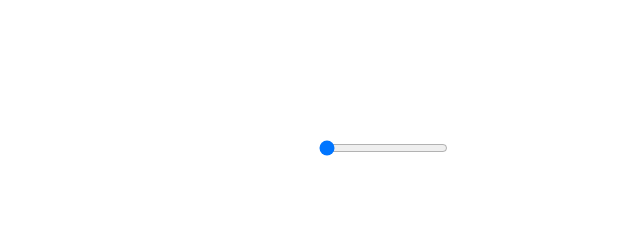
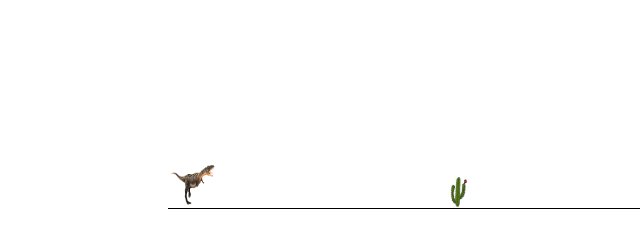
Before and after one commit to HeleneElena/small-jobs, a plain HTML site: page index.html in a window 1280 px wide. Shown: the whole page, without its empty margins (172-812 px from the left). Drawn offline with Linux system fonts and the light colour scheme.

Commit message:
DinoGame

```diff
--- a/index.html
+++ b/index.html
@@ -9,11 +9,9 @@
 </head>
 <body>
     <div class="container">
-        <div class="site-header">
-            <div class="range">
-                <div class="range-num"> </div>
-                <input class="number" type="range" value="0">
-            </div>
+        <div class="game">
+            <div class="dino"></div>
+            <div class="cactus"></div>
         </div>
     </div>
 
--- a/main.js
+++ b/main.js
@@ -1,8 +1,27 @@
-let range = document.querySelector('.number'),
-    rangeNum = document.querySelector('.range-num');
+const dino = document.querySelector('.dino'),
+      cactus = document.querySelector('.cactus');
 
-range.oninput = function () {
-    console.log(this.value);
-    rangeNum.style.left = this.value + 'px';
-    rangeNum.innerHTML = this.value;
+      console.log(dino);
+
+document.addEventListener('keydown', function(event) {
+    jump();
+});
+
+function jump() {
+   if (dino.classList != 'jump') {
+        dino.classList.add('jump');
+   }
+   setTimeout(function() {
+        dino.classList.remove('jump');
+   }, 300);
 }
+
+let isAlive = setInterval(() => {
+    let dinoTop = parseInt(window.getComputedStyle(dino).getPropertyValue('top'));
+    let cactusLeft = parseInt(window.getComputedStyle(cactus).getPropertyValue('left'));
+
+    if (cactusLeft < 40 && cactusLeft > 0 && dinoTop >= 140) {
+        alert('GAME OVER!!!')
+    }
+
+}, 10);
--- a/style.css
+++ b/style.css
@@ -1,19 +1,55 @@
-.range {
-    padding-top: 100px;
+.body {
+    border: rgb(21, 255, 0);
+}
+.game {
+    width: 600px;
+    height: 200px;
+    border-bottom: 1px solid black;
     margin: auto;
-    width: 302px;
+}
+.dino {
+    width: 50px;
     height: 50px;
+    background-image: url(image/dinosaur-g03bc6f656_640.png);
+    background-size: 50px 50px;
     position: relative;
+    top: 150px;
 }
-.range > input[type="range"] {
-    position: absolute;
-    bottom: 0;
+.cactus {
+    width: 20px;
+    height: 40px;
+    background-image: url(image/cactus-gca2faf0bd_640.png);
+    background-size: 20px 40px;
+    top: 115px;
+    position: relative;
+    left: 580px;
+    animation: cactusMov 2s infinite linear;
 }
-.range > .range-num {
-    width: 20px;
-    height: 20px;
-    position: absolute;
-   margin-top: 90px;
-    top: 0;
-    font-size: 25px;
+@keyframes cactusMov {
+    0% {
+        left: 580px;
+    }
+    100% {
+        left: -20px;
+    }
 }
+.jump {
+    animation: jump 0.3s linear;
+}
+@keyframes jump {
+    0% {
+        top: 150px;
+    }
+    30% {
+        top: 130px;
+    }
+    50% {
+        top: 80px;
+    }
+    80% {
+        top: 130px;
+    }
+    100% {
+        top: 150px;
+    }
+}
```
Also changed, not shown: image/artboard_123064.svg (deleted), image/cactus-gca2faf0bd_640.png (added), image/dinosaur-g03bc6f656_640.png (added), image/img1.jpg (deleted), image/img2.jpg (deleted), image/img3.jpg (deleted), image/mastercard_old_payment_method_icon_142751.png (deleted).
